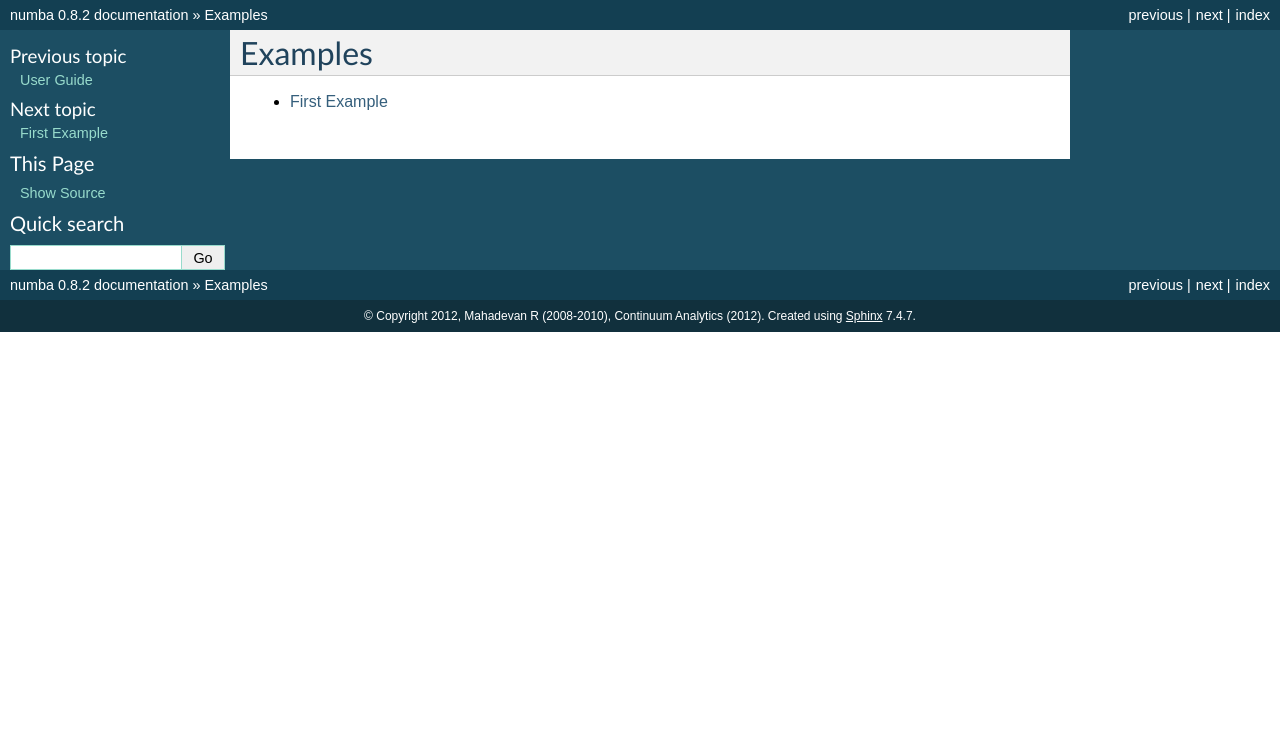
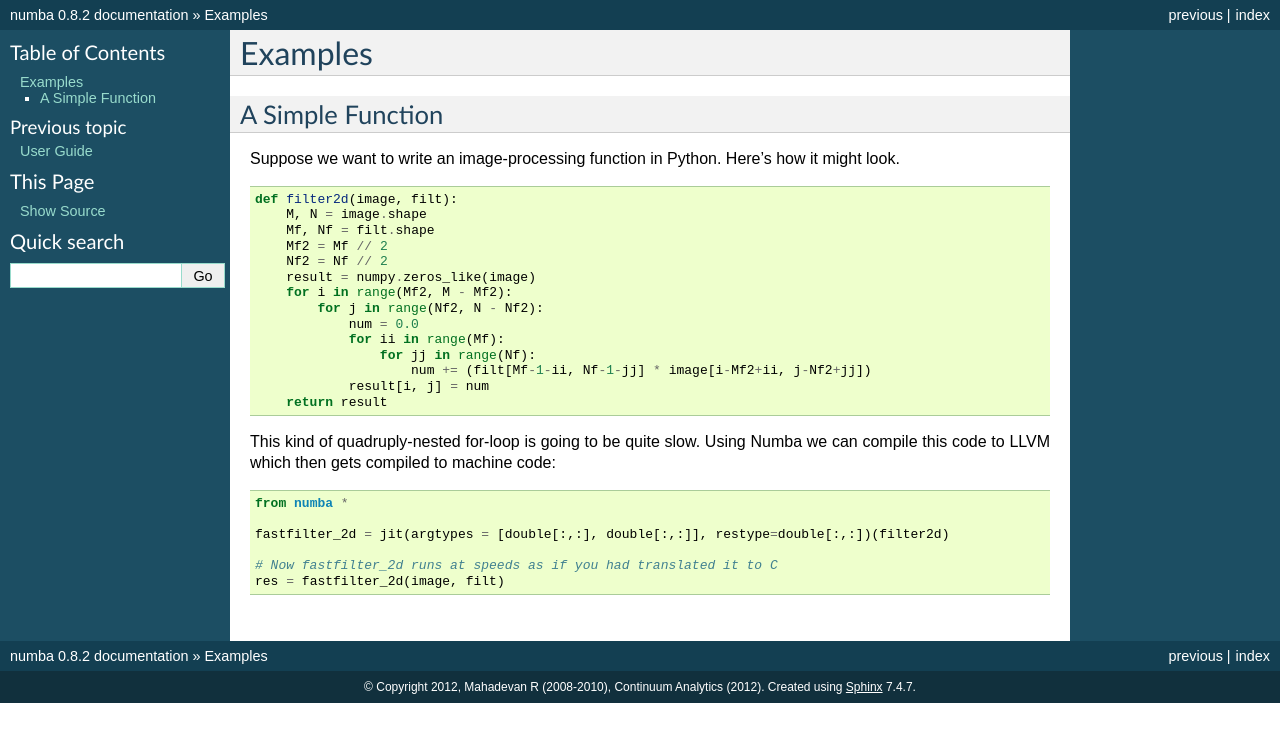
Before and after one commit to Elephant-007/Covid-React, a Sphinx documentation site: the page built from docs/source/doc/examples.rst, in a window 1280 px wide. Shown: the top 742 px of the page. Built offline with Sphinx 7.4.7, drawn with Linux system fonts in a browser that asks for light colours; pages that are not in the unit, such as notebooks, are missing from menus.

Commit message:
Add some documentation

```diff
--- a/docs/source/doc/examples.rst
+++ b/docs/source/doc/examples.rst
@@ -1,8 +1,35 @@
-********************************
 Examples
-********************************
+==============
 
-.. toctree::
-   :maxdepth: 1
+A Simple Function
+-----------------
 
-   firstexample.rst
+Suppose we want to write an image-processing function in Python.  Here's how it might look.
+
+.. code-block:: python
+
+   def filter2d(image, filt):
+       M, N = image.shape
+       Mf, Nf = filt.shape
+       Mf2 = Mf // 2
+       Nf2 = Nf // 2
+       result = numpy.zeros_like(image)
+       for i in range(Mf2, M - Mf2):
+           for j in range(Nf2, N - Nf2):
+               num = 0.0
+               for ii in range(Mf):
+                   for jj in range(Nf):
+                       num += (filt[Mf-1-ii, Nf-1-jj] * image[i-Mf2+ii, j-Nf2+jj])
+               result[i, j] = num
+       return result
+
+This kind of quadruply-nested for-loop is going to be quite slow.  Using Numba we can compile this code to LLVM which then gets compiled to machine code:
+
+.. code-block:: python
+
+   from numba *
+
+   fastfilter_2d = jit(argtypes = [double[:,:], double[:,:]], restype=double[:,:])(filter2d)
+
+   # Now fastfilter_2d runs at speeds as if you had translated it to C
+   res = fastfilter_2d(image, filt)
```
Also changed, not shown: docs/source/doc/firstexample.rst (deleted, +0 -36 lines), docs/source/doc/userguide.rst (+75 -1 lines).
